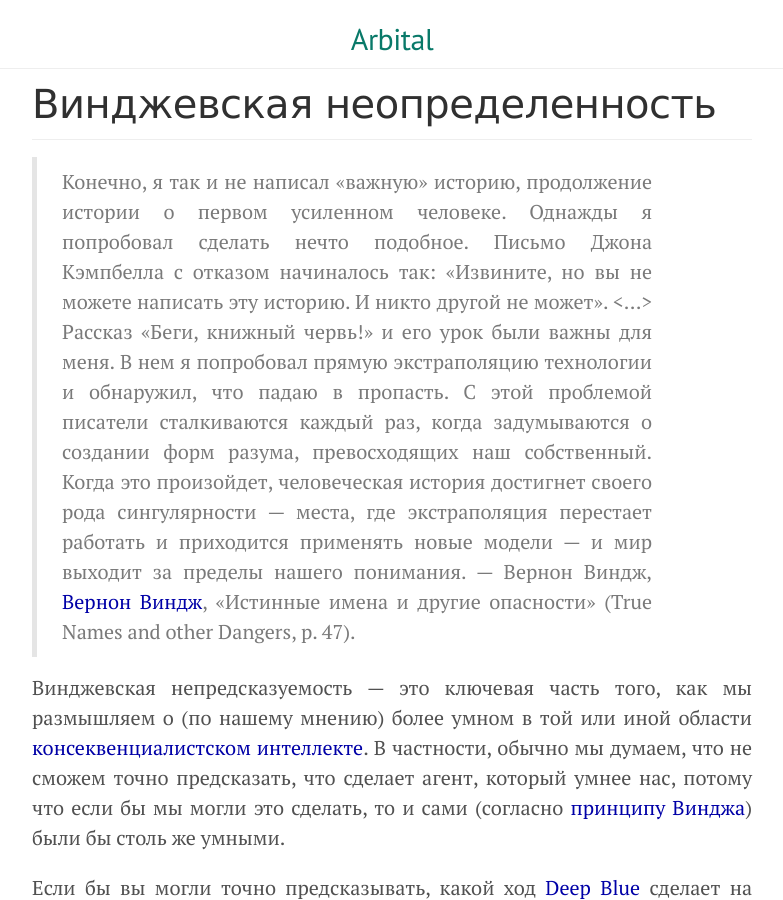
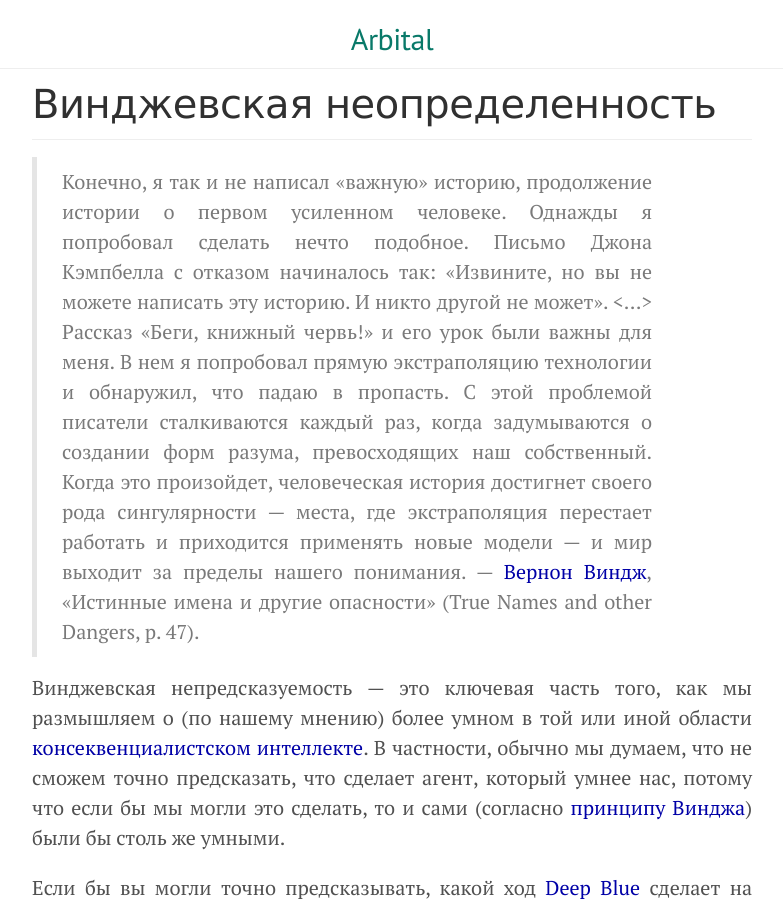
Before and after one commit to KKirdan/kkirdan.github.io, a Jekyll site: the page built from translations/arbital/vingean-uncertainty.md, in a window 1280 px wide and 900 px high. Shown: the whole window, without its empty margins (248-1031 px from the left). Built offline with Jekyll 4.4.1, drawn with Linux system fonts in a browser that asks for light colours; formulas are drawn with MathJax 3; some of the changed text lies outside the part shown.

Commit message:
Update vingean-uncertainty.md

```diff
--- a/translations/arbital/vingean-uncertainty.md
+++ b/translations/arbital/vingean-uncertainty.md
@@ -14,7 +14,7 @@ license:
 excerpt: "«Винджевская неопределенность» — это специфическое эпистемическое состояние, в которое мы входим, когда рассматриваем достаточно умные программы; в частности, в этом состоянии мы становимся менее уверенными в том, что можем предсказать их точные действия, и более уверенными в том, каким будет итоговый результат этих действий."
 math: true
 ---
->Конечно, я так и не написал «важную» историю, продолжение истории о первом усиленном человеке. Однажды я попробовал сделать нечто подобное. Письмо Джона Кэмпбелла с отказом начиналось так: «Извините, но вы не можете написать эту историю. И никто другой не может». <...> Рассказ «Беги, книжный червь!» и его урок были важны для меня. В нем я попробовал прямую экстраполяцию технологии и обнаружил, что падаю в пропасть. С этой проблемой писатели сталкиваются каждый раз, когда задумываются о создании форм разума, превосходящих наш собственный. Когда это произойдет, человеческая история достигнет своего рода сингулярности — места, где экстраполяция перестает работать и приходится применять новые модели — и мир выходит за пределы нашего понимания. — Вернон Виндж, [Вернон Виндж](https://books.google.com/books?id=tEMQpbiboH0C&pg=PA44&lpg=PA44&dq=vinge+%22pass+beyond+our+understanding%22+%22john+campbell%22&source=bl&ots=UTTxJ7Pndr&sig=88zngfy45_he2nJePP5dd0CTuR4&hl=en&sa=X&ved=0ahUKEwjD34_wrubJAhUHzWMKHVXYAocQ6AEIHTAA#v=onepage&q=vinge%20%22pass%20beyond%20our%20understanding%22%20%22john%20campbell%22&f=false), «Истинные имена и другие опасности» (True Names and other Dangers, p. 47).
+>Конечно, я так и не написал «важную» историю, продолжение истории о первом усиленном человеке. Однажды я попробовал сделать нечто подобное. Письмо Джона Кэмпбелла с отказом начиналось так: «Извините, но вы не можете написать эту историю. И никто другой не может». <...> Рассказ «Беги, книжный червь!» и его урок были важны для меня. В нем я попробовал прямую экстраполяцию технологии и обнаружил, что падаю в пропасть. С этой проблемой писатели сталкиваются каждый раз, когда задумываются о создании форм разума, превосходящих наш собственный. Когда это произойдет, человеческая история достигнет своего рода сингулярности — места, где экстраполяция перестает работать и приходится применять новые модели — и мир выходит за пределы нашего понимания. — [Вернон Виндж](https://books.google.com/books?id=tEMQpbiboH0C&pg=PA44&lpg=PA44&dq=vinge+%22pass+beyond+our+understanding%22+%22john+campbell%22&source=bl&ots=UTTxJ7Pndr&sig=88zngfy45_he2nJePP5dd0CTuR4&hl=en&sa=X&ved=0ahUKEwjD34_wrubJAhUHzWMKHVXYAocQ6AEIHTAA#v=onepage&q=vinge%20%22pass%20beyond%20our%20understanding%22%20%22john%20campbell%22&f=false), «Истинные имена и другие опасности» (True Names and other Dangers, p. 47).
 
 Винджевская непредсказуемость — это ключевая часть того, как мы размышляем о (по нашему мнению) более умном в той или иной области [консеквенциалистском интеллекте](https://arbital.com/p/consequentialist/). В частности, обычно мы думаем, что не сможем точно предсказать, что сделает агент, который умнее нас, потому что если бы мы могли это сделать, то и сами (согласно [принципу Винджа](vinge-principle.html)) были бы столь же умными.
 
```
Also changed, not shown: other parts of translations/arbital/vingean-uncertainty.md (+1 -1 lines).
